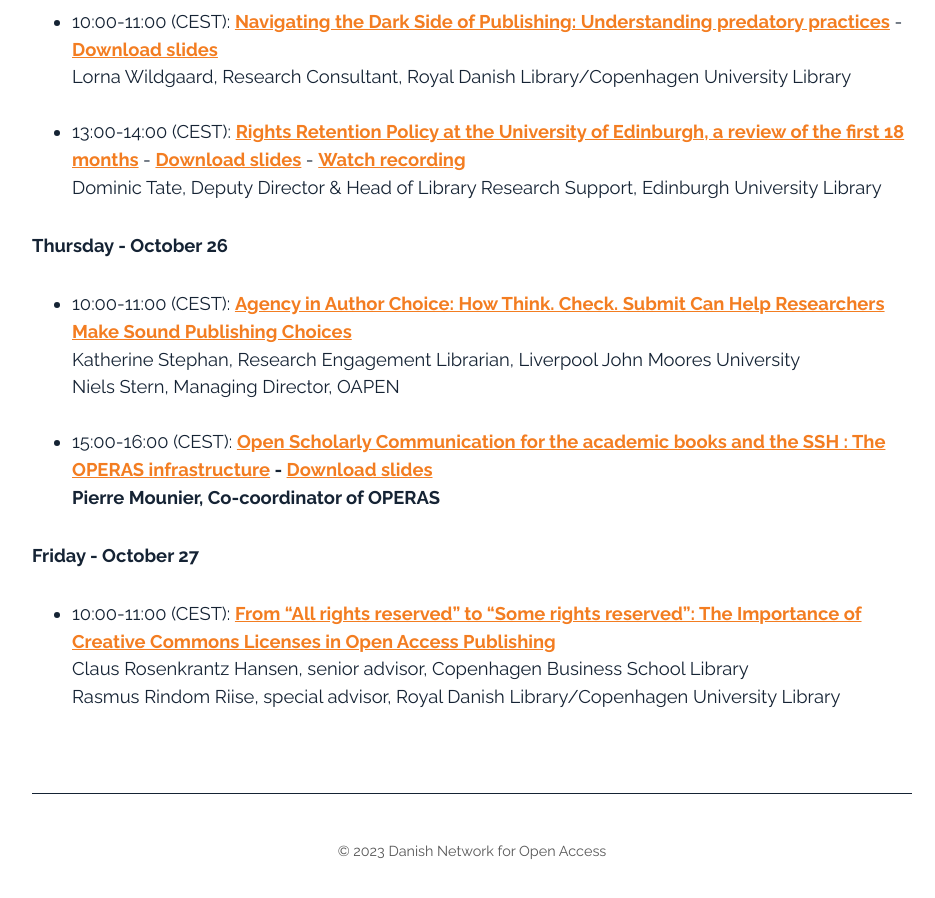
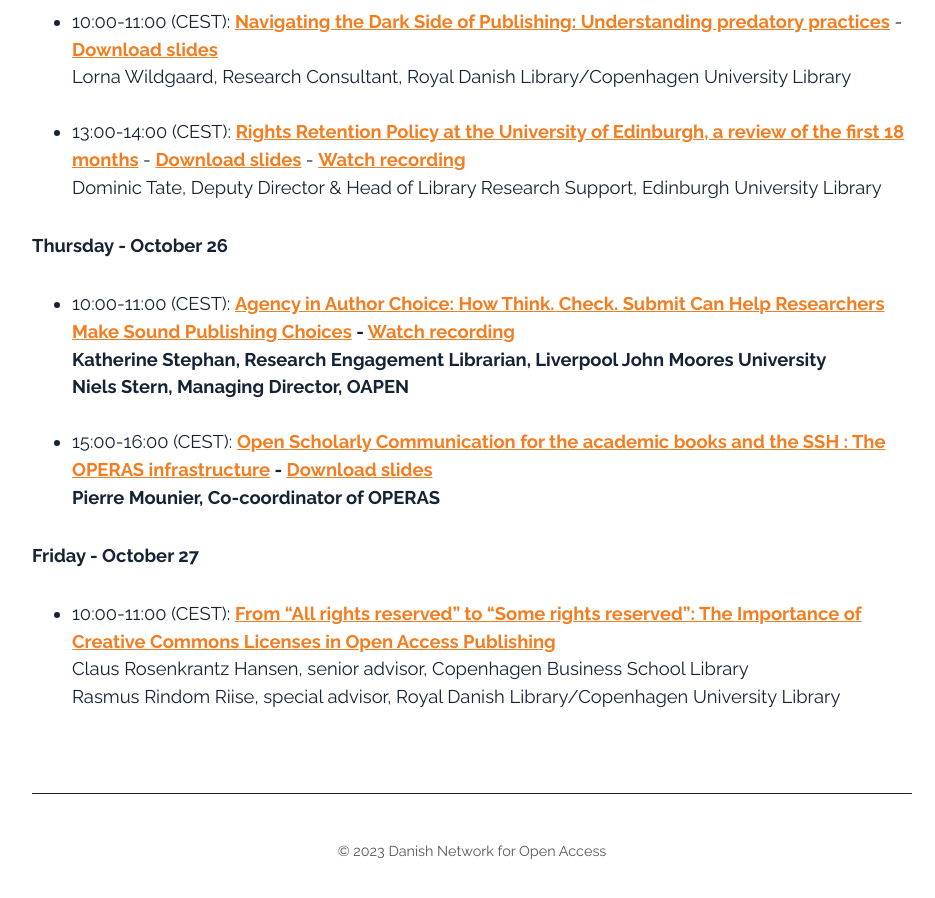
Before and after one commit to openaccess-dk/openaccess-dk.github.io, a Jekyll site: the page built from oaw23.md, in a window 1280 px wide and 900 px high, scrolled down 2062 px. Shown: the whole window, without its empty margins (168-1103 px from the left). Built offline with Jekyll 4.4.1, drawn with Linux system fonts in a browser that asks for light colours.

Commit message:
Update oaw23.md

```diff
--- a/oaw23.md
+++ b/oaw23.md
@@ -41,7 +41,7 @@
 Dominic Tate, Deputy Director & Head of Library Research Support, Edinburgh University Library
 
 ##### Thursday - October 26
-- 10:00-11:00 (CEST): <b>[Agency in Author Choice: How Think. Check. Submit Can Help Researchers Make Sound Publishing Choices](https://openaccess.dk/oaw2023/thursday_oct_26_1) </b><br>
+- 10:00-11:00 (CEST): <b>[Agency in Author Choice: How Think. Check. Submit Can Help Researchers Make Sound Publishing Choices](https://openaccess.dk/oaw2023/thursday_oct_26_1) - <b>[Watch recording](https://oer.ku.dk/media/t/0_cosqp9vh) </b><br>
 Katherine Stephan, Research Engagement Librarian, Liverpool John Moores University<br>
 Niels Stern, Managing Director, OAPEN<br><br>
 - 15:00-16:00 (CEST): <b>[Open Scholarly Communication for the academic books and the SSH : The OPERAS infrastructure](https://openaccess.dk/oaw2023/thursday_oct_26_2) - <b>[Download slides](https://kub.kb.dk/ld.php?content_id=35085245) </b><br>
```
